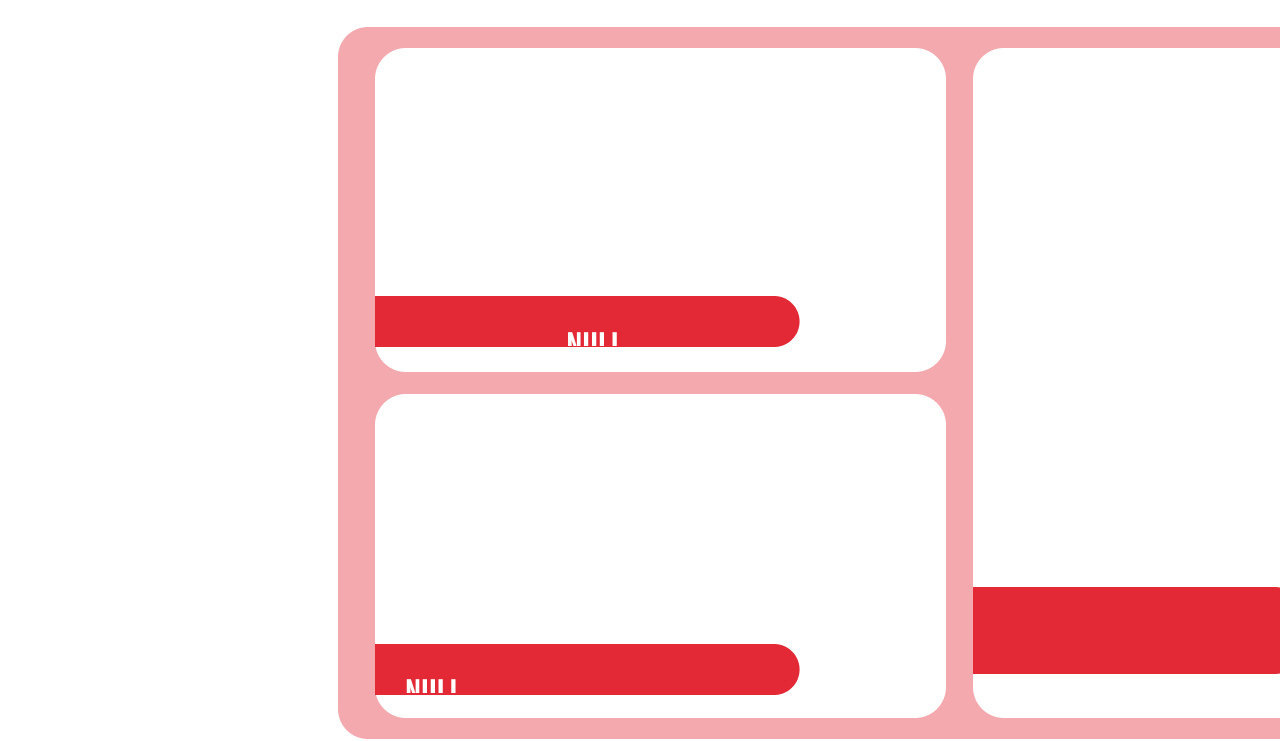
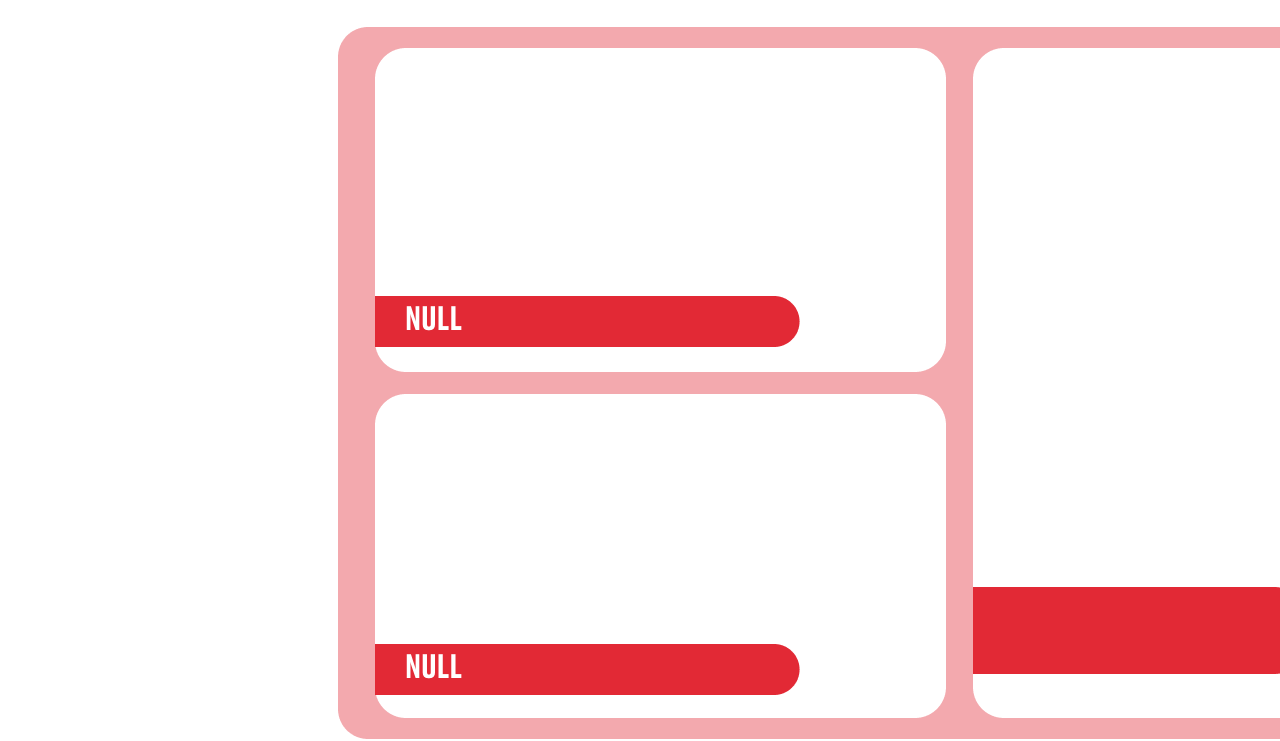
Before and after one commit to UTEsports/CIE2024, a plain HTML site: page interview.html in a window 1280 px wide. Shown: the part 63-804 px from the top of the page. Drawn offline with Linux system fonts and the light colour scheme.

Commit message:
interview

```diff
--- a/interview.html
+++ b/interview.html
@@ -12,9 +12,9 @@
   <!-- Container for stacking -->
 <div class="stack-container">
 
-    <div id="int-1-name" class="caster-int druk-medium-text" style="display: flex; top: 358px;"></div>
+    <div id="int-1-name" class="caster-int druk-medium-text" style="top: 332px;"></div>
 
-    <div id="int-2-name" class="caster-int druk-medium-text" style="top: 705px;"></div>
+    <div id="int-2-name" class="caster-int druk-medium-text" style="top: 680px;"></div>
 
     <div id="caster-3-name" class="druk-medium-text"></div>
     <div id="caster-3-tag" class="druk-medium-text"></div>
--- a/styles.css
+++ b/styles.css
@@ -754,8 +754,8 @@ h1, h2, h3, h4, h5, h6, p, span, div, a {
 .caster-int{
   position: absolute;
   left: 375px;
-  height: 51px;
-  width: 380px;
+  height: 100px;
+  width: 280px;
   text-align: left;
   justify-content: center;
   align-content: center;
```
